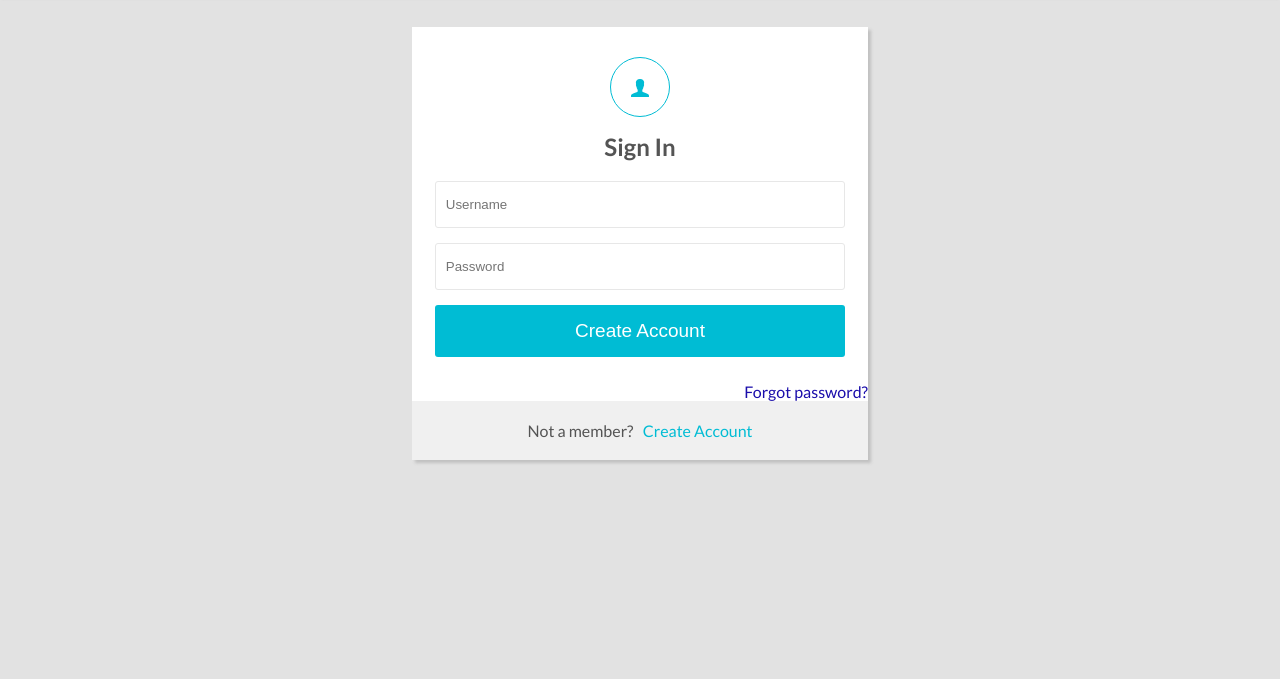
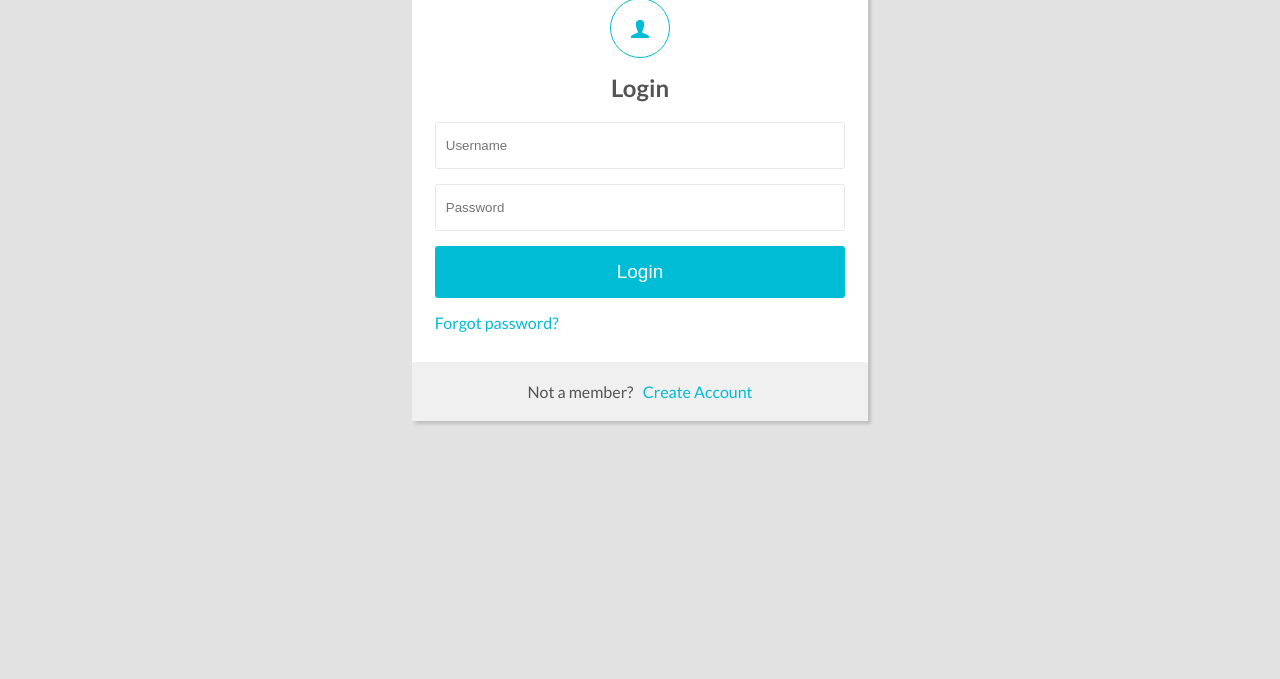
Before and after one commit to megame24/Maintenance-Tracker, a plain HTML site: page views/login.html in a window 1280 px wide. Shown: the part 121-800 px from the top of the page. Drawn offline with nearby package versions, Linux system fonts and the light colour scheme.

Commit message:
[Feature #157410462] add styles to login page

```diff
--- a/css/styles.css
+++ b/css/styles.css
@@ -50,12 +50,16 @@ a {
   }
 }
 
+.blue {
+    color: #00bcd4;
+}
+
 @media only screen and (min-width: 48em) {
-  .right {
+  .not-mobile-right {
     float: right;
   }
 
-  .left {
+  .not-mobile-left {
     float: left;
   }
 
@@ -240,9 +244,9 @@ a {
   }
 }
 
-/* ==================
-        SIGN UP
-   ================== */
+/* =======================
+        SIGN UP & LOGIN
+   ======================= */
 
 .form {
   width: 100%;
@@ -261,7 +265,6 @@ a {
 }
 .form .form-icon {
   margin: 0 auto 15px auto;
-  color: #00bcd4;
   border: 1px solid #00bcd4;
   border-radius: 50%;
   width: 60px;
@@ -293,7 +296,7 @@ a {
   font-size: 19px;
   background-color: #00bcd4;
   color: #fff;
-  margin-bottom: 25px;
+  cursor: pointer;
 }
 
 input:focus {
@@ -305,10 +308,12 @@ input:focus {
   background-color: rgb(240, 240, 240);
   padding: 20px 10px;
   text-align: center;
+  margin-top: 30px;
 }
 
-.form-footer a {
-  color: #00bcd4;
+.forgot-password {
+    width: 90%;
+    margin: 0 auto;
 }
 
 @media only screen and (min-width: 48em) {
--- a/views/login.html
+++ b/views/login.html
@@ -76,21 +76,23 @@
         <div class="container">
             <div class="form">
                 <div class="form-icon-container">
-                    <div class="form-icon">
+                    <div class="form-icon blue">
                         <i class="icon ion-person"></i>
                     </div>
                 </div>
-                <h1>Sign In</h1>
+                <h1>Login</h1>
                 <form>
                     <input type="username" name="username" placeholder="Username" required>
                     <input type="password" name="password" placeholder="Password" required>
-                    <input type="submit" value="Create Account">
+                    <input type="submit" value="Login">
                 </form>
-                <a href="#" class="right">Forgot password?</a>
+                <div class="forgot-password">
+                    <a href="#" class="blue">Forgot password?</a>
+                </div>
                 <div class="clearfix"></div>
                 <div class="form-footer">
                     <p>Not a member? &nbsp;
-                        <a href="./register.html">Create Account</a>
+                        <a href="./register.html" class="blue">Create Account</a>
                     </p>
                 </div>
             </div>
```
Also changed, not shown: index.html (+1 -1 lines), views/register.html (+2 -2 lines).
